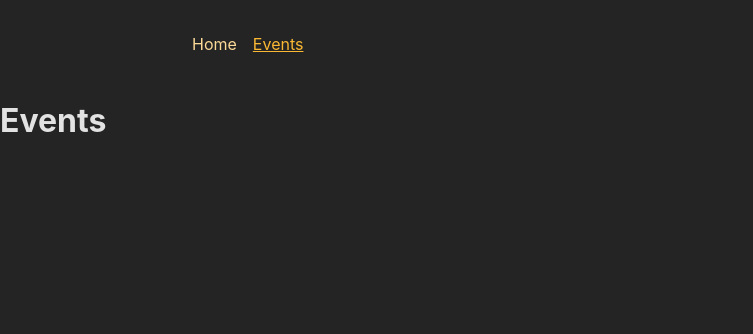
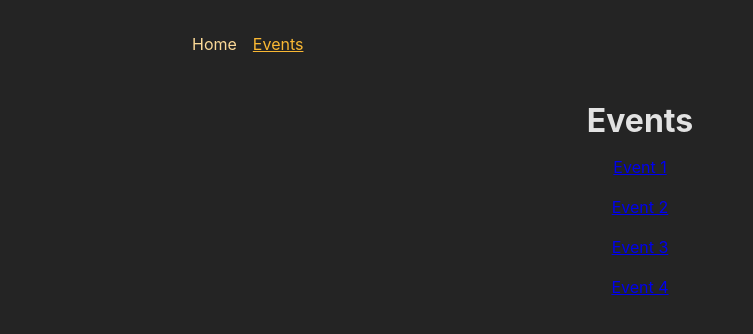
Before and after one commit to Oxana2014/EventSPA, a React (Create React App) app in the folder frontend/: page /events in a window 1280 px wide. Shown: the top 334 px of the page, without its empty margins (0-753 px from the left). Built offline with nearby package versions, Linux system fonts and the light colour scheme.

Commit message:
Add list of events

```diff
--- a/frontend/src/index.css
+++ b/frontend/src/index.css
@@ -43,6 +43,10 @@ body {
   margin: 0;
 }
 
+main {
+  text-align: center;
+}
+
 ul {
   list-style: none;
   margin: 0;
--- a/frontend/src/pages/EventDetail.js
+++ b/frontend/src/pages/EventDetail.js
@@ -1,6 +1,11 @@
+import { useParams } from "react-router-dom";
+
 export default function EventDetailPage() {
-    return <>
-    <h1>Event Details</h1>
-
+  const params = useParams();
+  return (
+    <>
+      <h1>Event Details</h1>
+      <p>{params.id}</p>
     </>
+  );
 }
--- a/frontend/src/pages/Events.js
+++ b/frontend/src/pages/Events.js
@@ -1,3 +1,19 @@
+import {Link} from 'react-router-dom'
+
+const EVENTS = [
+  { id: "e1", title: "Event 1" },
+  { id: "e2", title: "Event 2" },
+  { id: "e3", title: "Event 3" },
+  { id: "e4", title: "Event 4" },
+];
+
 export default function EventsPage() {
-    return <h1>Events</h1>
+  return (
+    <>
+      <h1>Events</h1>
+      <ul>
+     { EVENTS.map(ev => <li key={ev.id}><Link to={ev.id}><p>{ev.title}</p></Link></li>)}
+     </ul>
+    </>
+  );
 }
```
